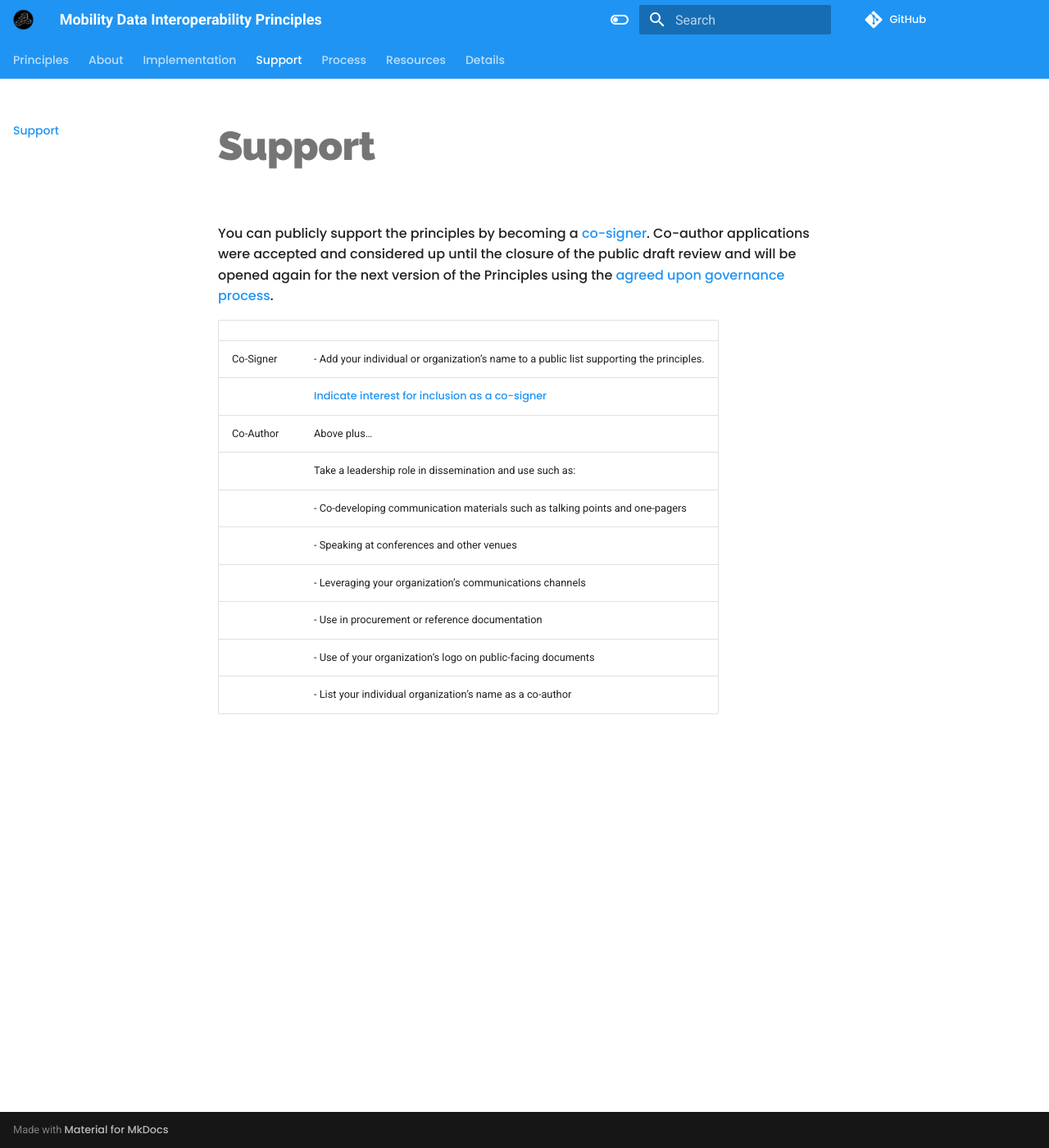
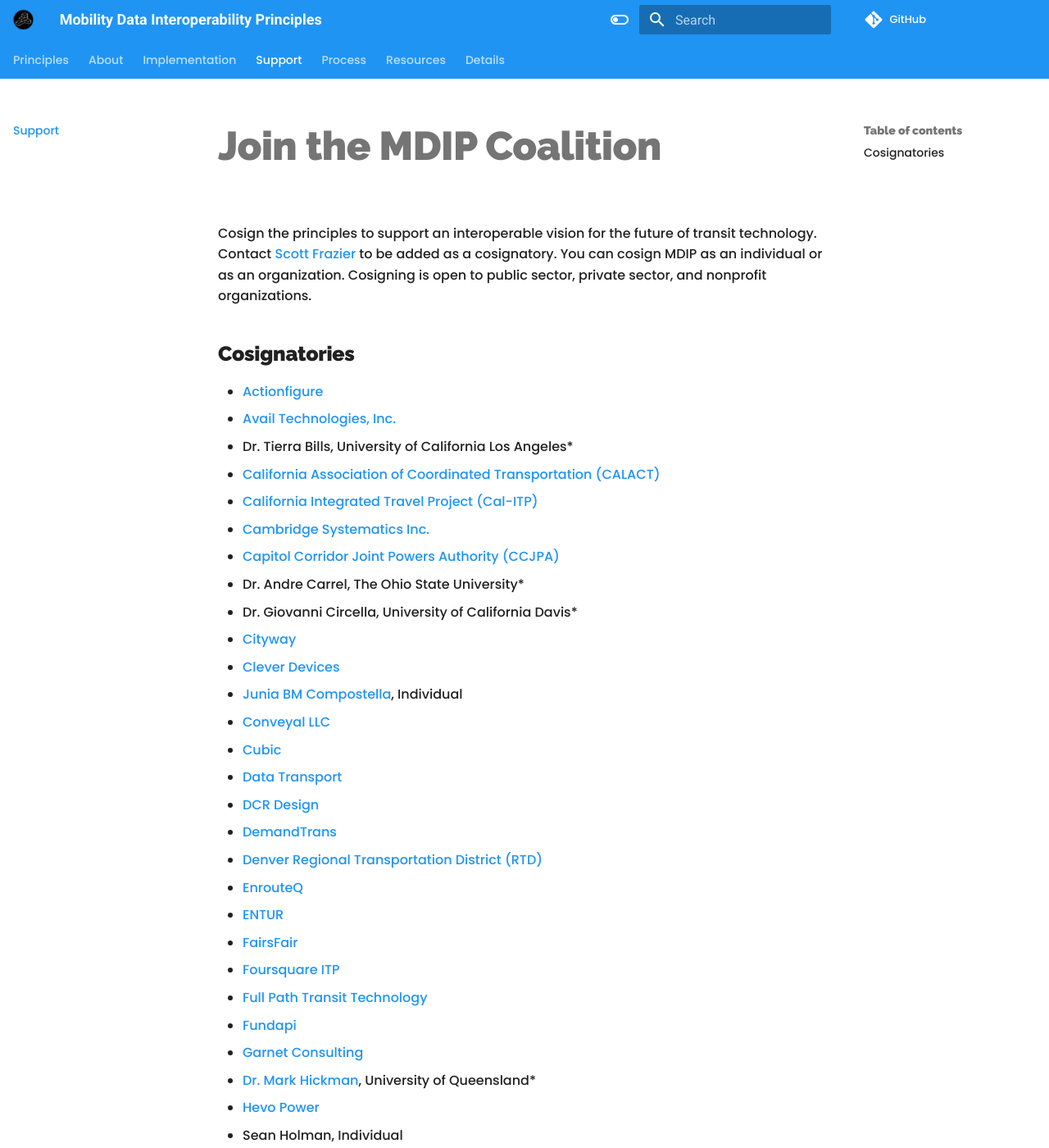
Before and after one commit to interoperable-mobility/principles, an MkDocs documentation site: the page built from docs/support.md, in a window 1280 px wide and 1400 px high. Shown: the whole window at 82% size. Built offline with MkDocs 1.6.1 and Material for MkDocs 9.7.7, drawn with Linux system fonts in a browser that asks for light colours; nearby versions of some CDN libraries; comment, search, counter and statistics services are not loaded; some of the changed text lies outside the part shown.

Commit message:
Update support.md, reframe for cosignatories
move cosignatories from first page to support page, change mode of cosigning from out-of-date google form

```diff
--- a/docs/support.md
+++ b/docs/support.md
@@ -1,18 +1,89 @@
-# Support
+# Join the MDIP Coalition
 
-You can publicly support the principles by becoming a [co-signer](https://forms.gle/TW5f25cUR12GTiCB6).  Co-author applications were accepted and considered up until the closure of the public draft review and will be opened again for the next version of the Principles using the [agreed upon governance process](process.md#ongoing_governance).
+Cosign the principles to support an interoperable vision for the future of transit technology. Contact [Scott Frazier](mailto:scott.frazier@dot.ca.gov) to be added as a cosignatory. You can cosign MDIP as an individual or as an organization. Cosigning is open to public sector, private sector, and nonprofit organizations.
 
-|  |  |
-| :--- | :--- |
-| Co-Signer | - Add your individual or organization’s name to a public list supporting the principles. |
-| | [Indicate interest for inclusion as a co-signer](https://forms.gle/TW5f25cUR12GTiCB6) |
-| Co-Author | Above plus... |
-| | Take a leadership role in dissemination and use such as: |
-| | - Co-developing communication materials such as talking points and one-pagers |
-| | - Speaking at conferences and other venues |
-| | - Leveraging your organization’s communications channels |
-| | - Use in procurement or reference documentation |
-| | - Use of your organization’s logo on public-facing documents |
-| | - List your individual organization’s name as a co-author |
+## Cosignatories
 
---8<-- "includes/glossary.md"
+- [Actionfigure](https://actionfigure.ai/)
+- [Avail Technologies, Inc.](https://availtec.com)
+- Dr. Tierra Bills, University of California Los Angeles*
+- [California Association of Coordinated Transportation (CALACT)](http://calact.org)
+- [California Integrated Travel Project (Cal-ITP)](http://calitp.org)
+- [Cambridge Systematics Inc.](http://camsys.software/)
+- [Capitol Corridor Joint Powers Authority (CCJPA)](http://capitolcorridor.org)
+- Dr. Andre Carrel, The Ohio State University\*
+- Dr. Giovanni Circella, University of California Davis\*
+- [Cityway](https://cityway.io/)
+- [Clever Devices](https://cleverdevices.com)
+- [Junia BM Compostella](https://3rev.ucdavis.edu/people/junia-compostella), Individual
+- [Conveyal LLC](http://conveyal.com)
+- [Cubic](http://cubic.com)
+- [Data Transport](https://data-transport.org/)
+- [DCR Design](https://dcrdesign.net)
+- [DemandTrans](http://demandtrans.com)
+- [Denver Regional Transportation District (RTD)](https://www.rtd-denver.com/)
+- [EnrouteQ](https://www.enrouteq.com/)
+- [ENTUR](https://entur.no/)
+- [FairsFair](https://www.fairsfair.org/)
+- [Foursquare ITP](https://www.foursquareitp.com/)
+- [Full Path Transit Technology](http://fullpath.io)
+- [Fundapi](http://fundapi.org)
+- [Garnet Consulting](http://www.garnetconsultingpdx.com)
+- [Dr. Mark Hickman](https://researchers.uq.edu.au/researcher/2972), University of Queensland\*
+- [Hevo Power](http://hevopower.com)
+- Sean Holman, Individual
+- Tiffany Huang, Individual
+- [IBI Group](https://www.ibigroup.com)
+- [Interline](https://interline.io)
+- [Ito World](https://www.itoworld.com/)
+- [Jarvus Innovations](https://jarv.us/)
+- [Kuba](https://www.kubapay.com/)
+- Albert Kochaphum, Individual
+- [Littlepay](https://littlepay.com/)
+- [Los Angeles County Metropolitan Transportation Authority](https://www.metro.net/)
+- [Los Angeles Department of Transportation](https://ladot.lacity.org/)
+- [Massachusetts Bay Transportation Authority (MBTA)](https://www.mbta.com/)
+- [Method.city](https://method.city/)
+- Juan Matute, University of California Los Angeles*
+- [MetroTransit](https://www.metrotransit.org/)
+- [Metropolitan Transportation Commission (MTC)](http://bayareametro.gov)
+- [Minnesota Department of Transportation](https://www.dot.state.mn.us/)
+- [MobilityData](http://mobilitydata.org)
+- [National Rural Transit Assistance Program](https://www.nationalrtap.org/)
+- [Natural Resources Defense Council](http://www.nrdc.org)
+- Dr. Greg Newmark, Kansas State University\*
+- [Nevada County Connects](https://www.mynevadacounty.com/2257/Transit-Services)
+- [North Carolina Department of Transportation](https://www.ncdot.gov/)
+- [Open Mobility Data in the Nordics (ODIN)](https://nordicopenmobilitydata.eu/)
+- [Open Mobility Foundation (OMF)](https://www.openmobilityfoundation.org/)
+- [OptiBus](http://www.optibus.com)
+- [Oregon Department of Transportation](https://www.oregon.gov/odot/Pages/index.aspx)
+- Dr. David Porter, Oregon State University*
+- [Remix by Via](http://remix.com)
+- [RideScheduler](http://ridescheduler.com/)
+- [RMI](http://rmi.org)
+- [Roadify Transit](https://www.roadify.com/)
+- [Santa Barbara Metropolitan Transit District](http://sbmtd.gov)
+- [City of Santa Monica Department of Transportation](https://santamonica.gov/)
+- [Santa Rosa Citybus](https://srcity.org/1036/Transit-and-CityBus)
+- [Schedule Masters Inc.](http://themasterscheduler.com)
+- [Seattle Department of Transportation](https://www.seattle.gov/transportation)
+- Dr. Susan Shaheen, University of California Berkeley*
+- [Shared Use Mobility Center (SUMC)](https://sharedusemobilitycenter.org/)
+- [SimplifyTransit](https://www.simplifytransit.com/)
+- [Snapper](https://www.snapper.co.nz/)
+- [Swiftly](https://www.goswift.ly/)
+- [Taskar Center for Accessible Technology](https://tcat.cs.washington.edu/)
+- [Transit App](http://transitapp.com)
+- [TransitOPS](https://transitops.co/)
+- [Tri-Met](https://trimet.org/)
+- [Trillium Solutions](https://trilliumtransit.com/)
+- [UrbanLabs](https://urbanlabs.io)
+- [Vermont Agency of Transportation](https://vtrans.vermont.gov/)
+- [VIA Metropolitan Transit San Antonio](https://www.viainfo.net/)
+- [Vix](https://vixtechnology.com/)
+- [Washington State Department of Transportation (WSDOT)](https://wsdot.wa.gov/)
+- [WINI Technologies](http://www.winitechnologies.com/)
+- [Yaffe Mobility Consulting](http://ymobility.info)
+
+*Affiliation for identification purposes only
```
